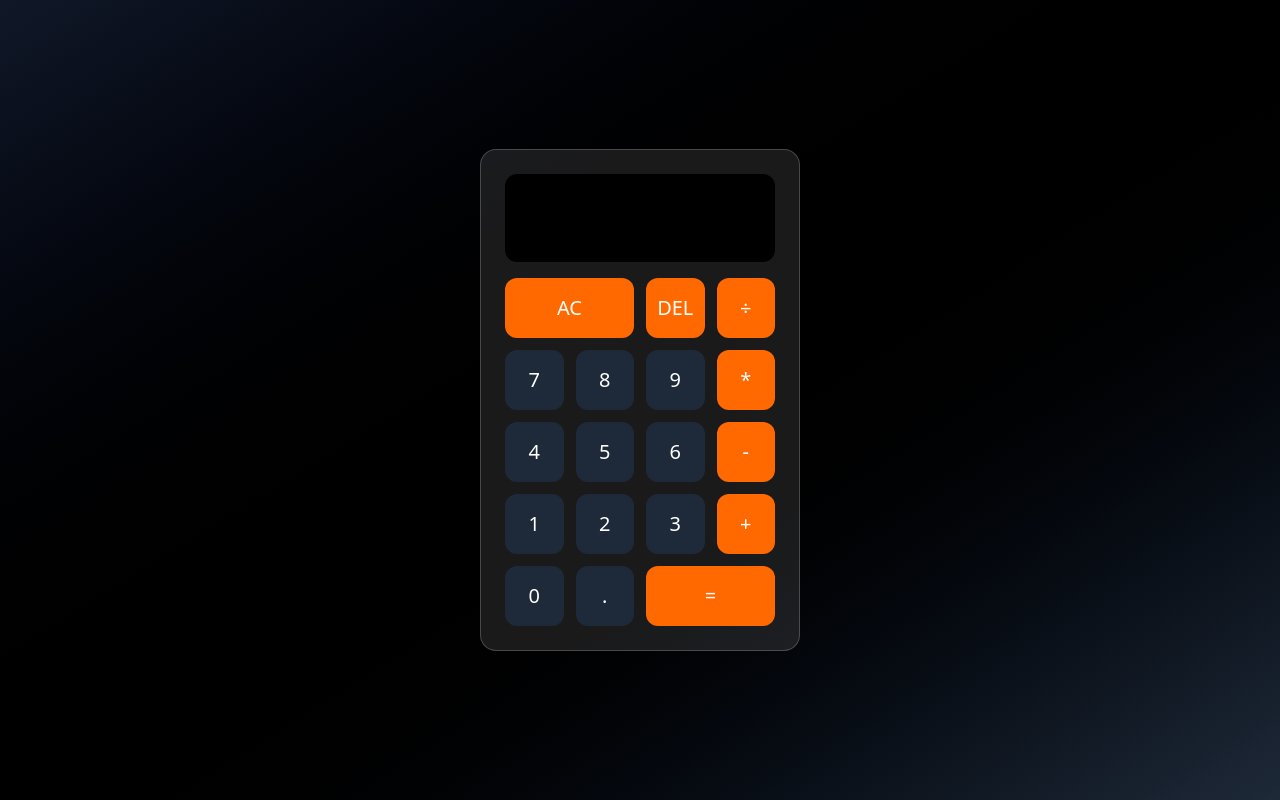
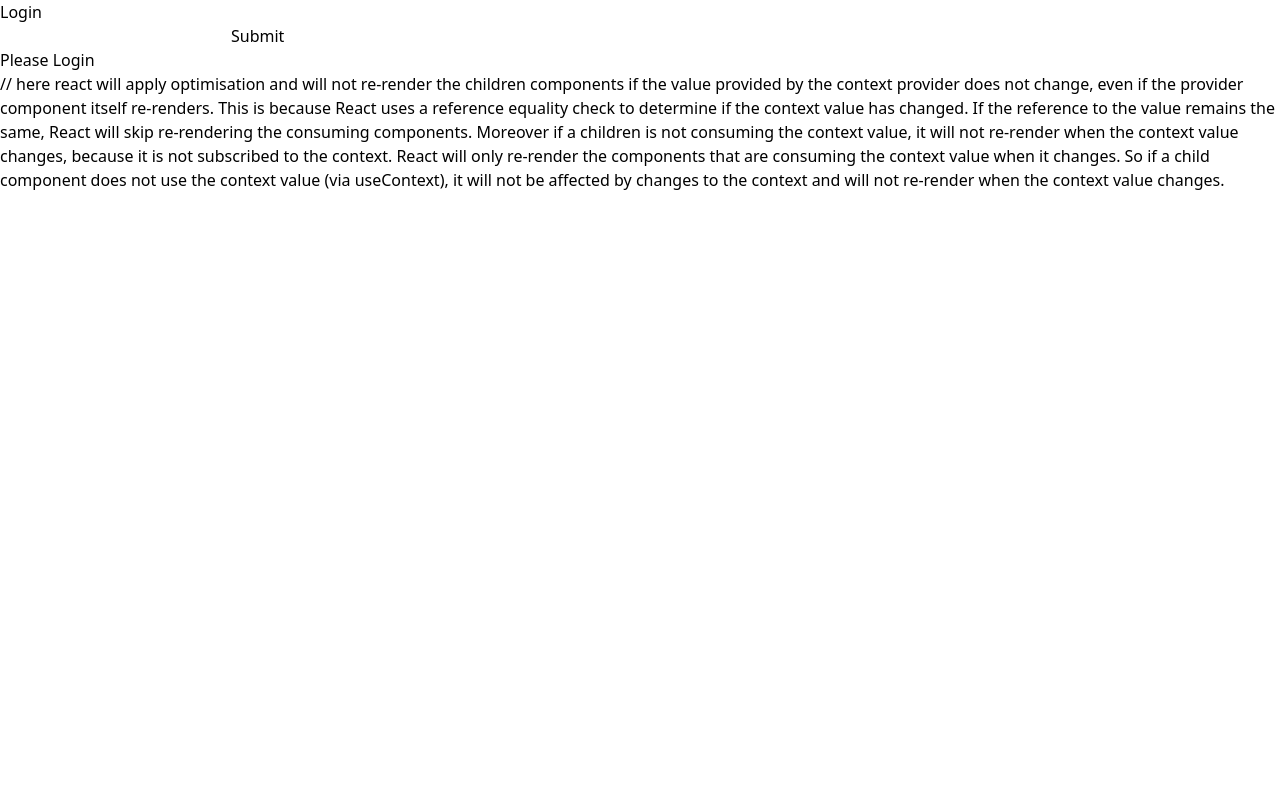
Before and after one commit to kartiktomar2/learningReact, a React (Vite) app: page / in a window 1280 px wide. Built offline with nearby package versions, Linux system fonts and the light colour scheme.

Commit message:
added first context project

```diff
--- a/src/App.jsx
+++ b/src/App.jsx
@@ -11,7 +11,9 @@ import Currency from './components/currencyProject/Currency'
 import AllRoutes from './components/router/AllRoutes'
 import StopWatch from './components/StopWatch'
 import Calculator from './components/Calculator'
-
+import UserContextProvider from './components/context/UserContextProvider'
+import Login from './components/context/Login'
+import UserProfile from "./components/context/UserProfile"
 function App() {
   let [count, setCount] = useState(0)
 
@@ -42,8 +44,13 @@ function App() {
          {/* <Currency/> */}
          {/* <AllRoutes/> */}
          {/* <StopWatch/> */}
+         {/* <Calculator/> */}
 
-         <Calculator/>
+         {/* First context project */}
+         <UserContextProvider>
+               <Login/>
+               <UserProfile/>
+         </UserContextProvider>
     </>
   )
 }
--- /dev/null
+++ b/src/components/context/Login.jsx
@@ -0,0 +1,31 @@
+import React, { useContext, useState } from 'react'
+import userContext from './userContext'
+const Login = () => {
+    const [username, setUsername]= useState('')
+    // const value= useContext(userContext);
+    // console.log("type of value from context is: ",typeof value)
+    // console.log("value is: ", value)
+    console.log("login rendered")
+    const {setUser}= useContext(userContext);
+
+
+  return (
+   <>
+       <h1>Login </h1>
+       <input type="text"
+         value={username}
+         onChange={(e)=>{
+            setUsername(e.target.value)
+         }}
+       />
+       <button
+        onClick={(e)=>{
+               e.preventDefault();
+               setUser({username})
+        }}
+       >Submit </button>
+   </>
+  )
+}
+
+export default Login
--- /dev/null
+++ b/src/components/context/UserContextProvider.jsx
@@ -0,0 +1,20 @@
+import React, { useState } from 'react'
+import UserContext from './userContext'
+const UserContextProvider = ({children}) => {
+
+
+    // console.log("type of childen prop is: ", typeof children)
+    // console.log("children is: ",children) // array
+    console.log("provider rendered ")
+    const [user, setUser]= useState(null)
+
+  return (
+    <UserContext.Provider value={{user,setUser}}>
+           {children}
+           // here react will apply optimisation and will not re-render the children components if the value provided by the context provider does not change, even if the provider component itself re-renders. This is because React uses a reference equality check to determine if the context value has changed. If the reference to the value remains the same, React will skip re-rendering the consuming components.
+           Moreover if a children is not consuming the context value, it will not re-render when the context value changes, because it is not subscribed to the context. React will only re-render the components that are consuming the context value when it changes. So if a child component does not use the context value (via useContext), it will not be affected by changes to the context and will not re-render when the context value changes.
+    </UserContext.Provider>
+  )
+}
+
+export default UserContextProvider
--- /dev/null
+++ b/src/components/context/UserProfile.jsx
@@ -0,0 +1,15 @@
+import React, { useContext } from 'react'
+import userContext from './userContext'
+const UserProfile = () => {
+     const {user}= useContext(userContext);
+     console.log("user profile rendered")
+  return (
+    <div>
+         {
+              user? <div>Username is: {user.username}</div> : <div>Please Login</div>
+         }
+    </div>
+  )
+}
+
+export default UserProfile
--- /dev/null
+++ b/src/components/context/userContext.js
@@ -0,0 +1,8 @@
+import { createContext } from "react";
+
+
+const userContext= createContext(null);
+
+
+// console.log("context object: ", userContext)
+export default userContext
```
